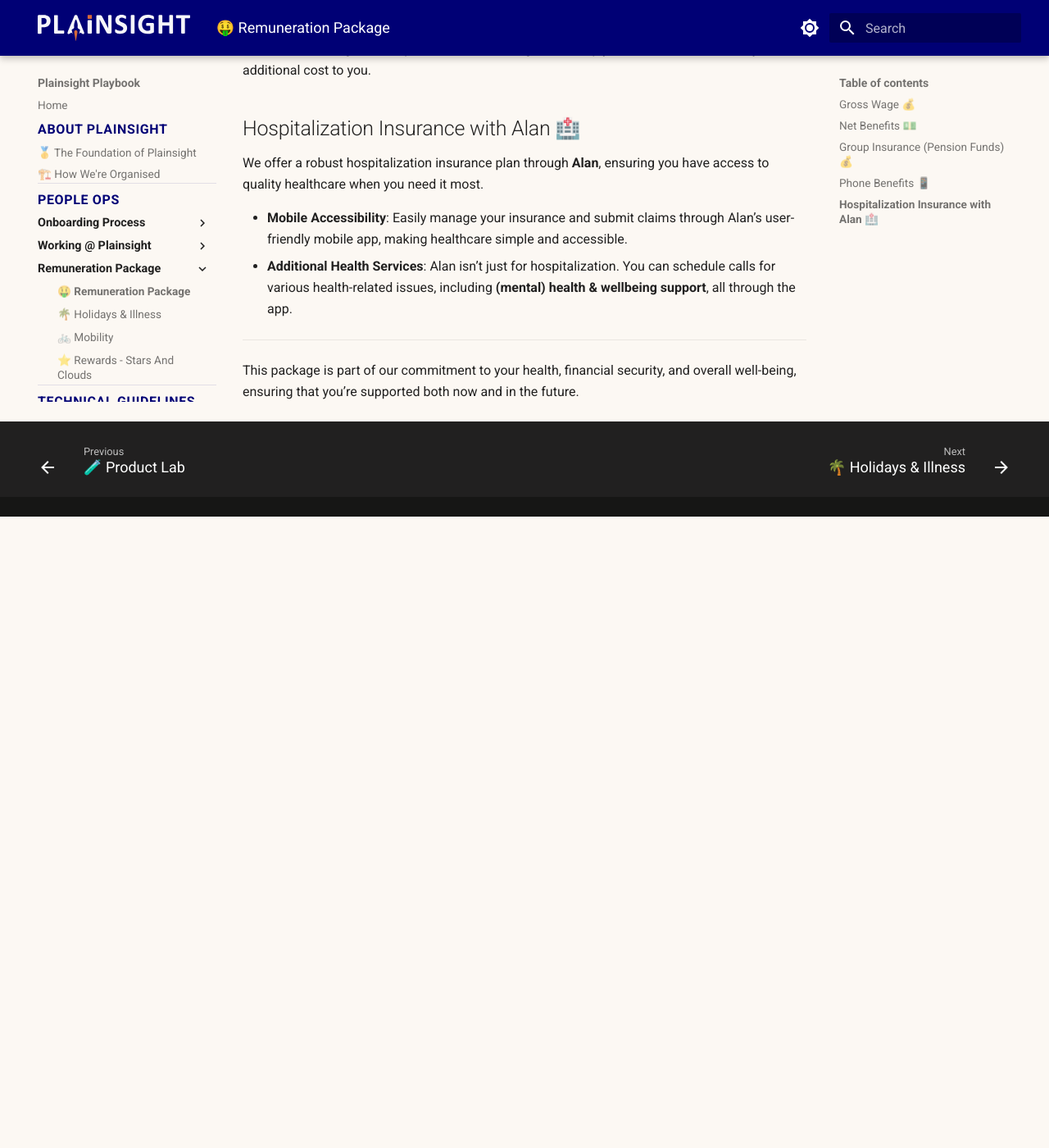
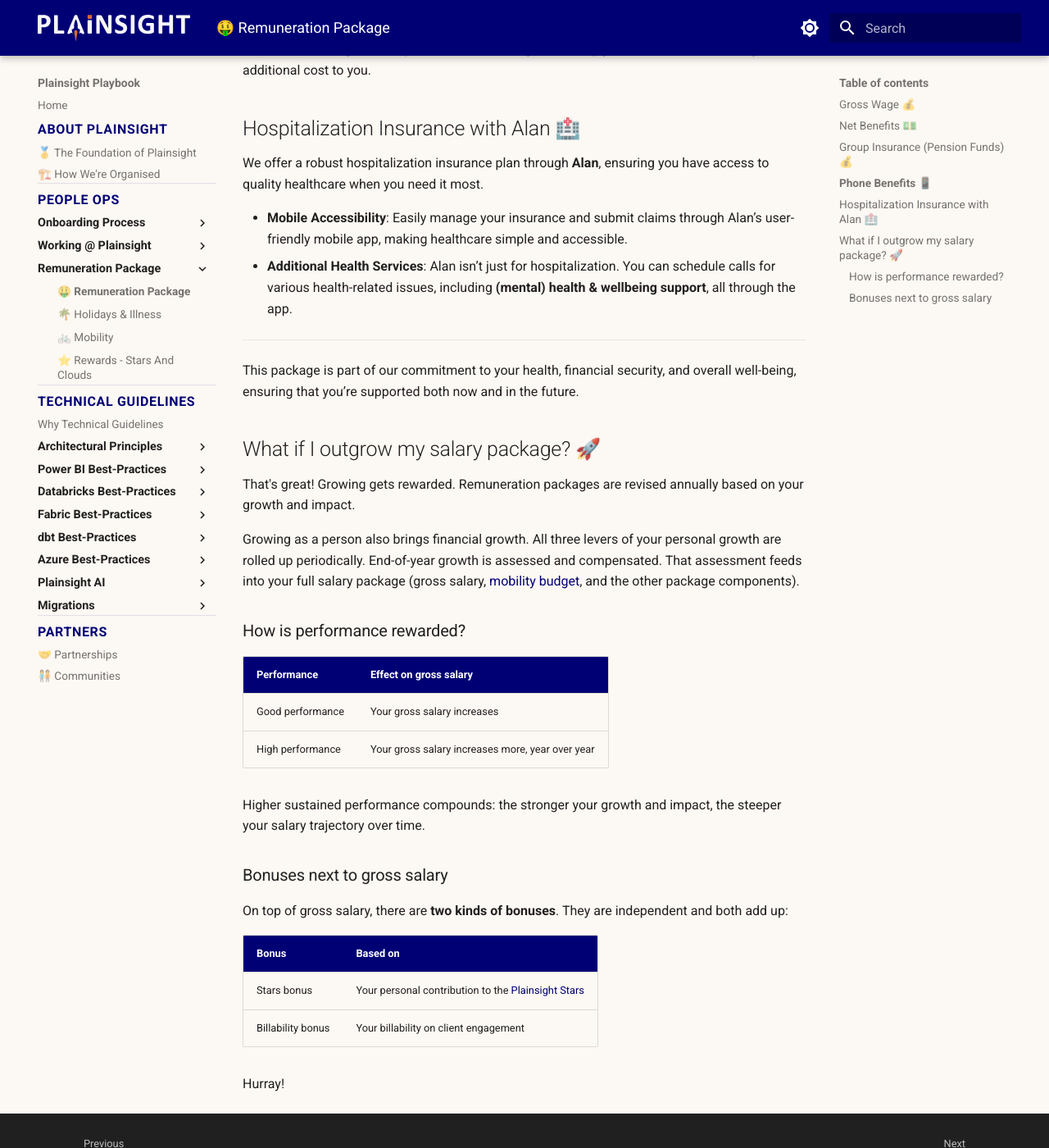
Before and after one commit to PlainsightPro/Vision-Playbook, an MkDocs documentation site: the page built from docs/people-ops/remuneration/remuneration-package.md, in a window 1280 px wide and 1400 px high, scrolled down 928 px. Shown: the whole window at 82% size. Built offline with MkDocs 1.6.1 and Material for MkDocs 9.7.7, drawn with Linux system fonts in a browser that asks for light colours; before the commit the page ends 1558 px from its top, so only the background shows below that.

Commit message:
Add section on outgrowing the salary package
Document annual package revision based on growth and impact,
performance-linked gross salary increases, and the two independent
bonuses (Stars and billability) on the remuneration package page.

```diff
--- a/docs/people-ops/remuneration/remuneration-package.md
+++ b/docs/people-ops/remuneration/remuneration-package.md
@@ -32,3 +32,29 @@
 ---
 
 This package is part of our commitment to your health, financial security, and overall well-being, ensuring that you’re supported both now and in the future.
+
+## What if I outgrow my salary package? 🚀
+
+That's great! Growing gets rewarded. Remuneration packages are revised annually based on your growth and impact.
+
+Growing as a person also brings financial growth. All three levers of your personal growth are rolled up periodically. End-of-year growth is assessed and compensated. That assessment feeds into your full salary package (gross salary, [mobility budget](mobility.md), and the other package components).
+
+### How is performance rewarded?
+
+| Performance | Effect on gross salary |
+|---|---|
+| Good performance | Your gross salary increases |
+| High performance | Your gross salary increases more, year over year |
+
+Higher sustained performance compounds: the stronger your growth and impact, the steeper your salary trajectory over time.
+
+### Bonuses next to gross salary
+
+On top of gross salary, there are **two kinds of bonuses**. They are independent and both add up:
+
+| Bonus | Based on |
+|---|---|
+| Stars bonus | Your personal contribution to the [Plainsight Stars](rewards-stars-and-clouds.md) |
+| Billability bonus | Your billability on client engagement |
+
+Hurray!
```
